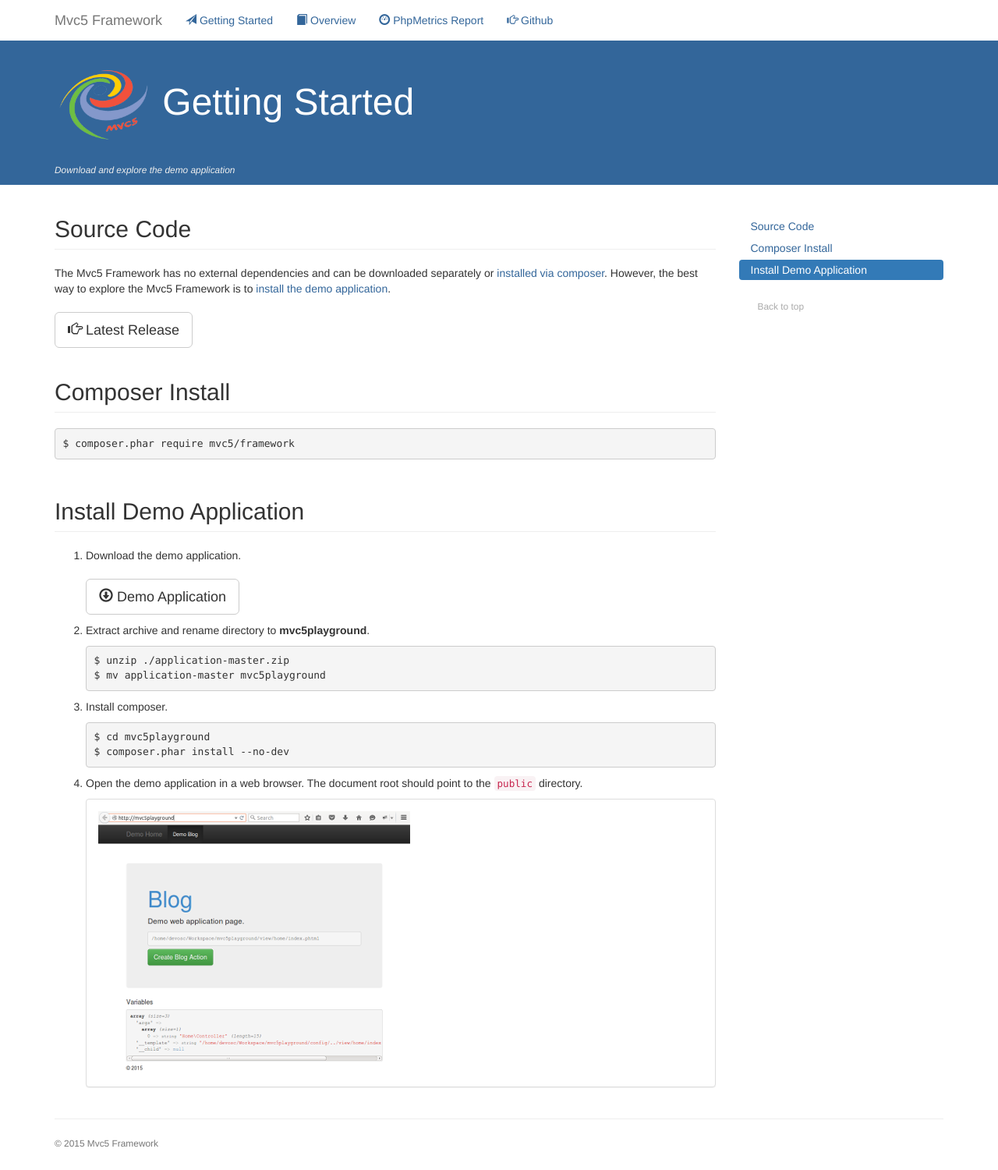
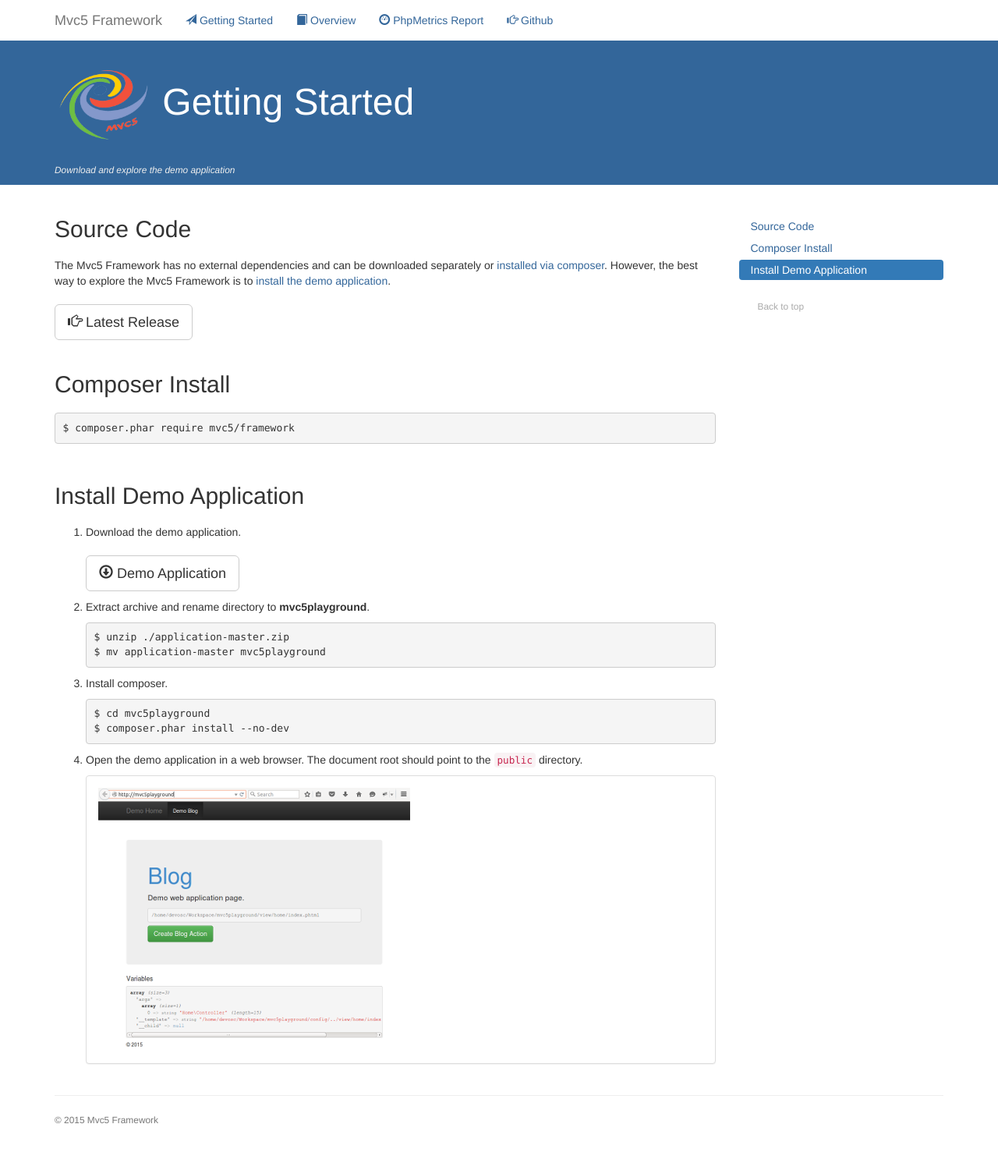
Before and after one commit to mvc5/mvc5.github.io, a Jekyll site: the page built from getting-started/index.md, in a window 1280 px wide. Shown: the whole page at 78% size. Built offline with Jekyll 4.4.1, drawn with Linux system fonts in a browser that asks for light colours; nearby versions of some CDN libraries; after the commit the page ends 1470 px from its top, so only the background shows below that.

Commit message:
remove bottom border from main h2

```diff
--- a/css/main.css
+++ b/css/main.css
@@ -111,8 +111,6 @@ a {
 }
 
 .main h2 {
-    border-bottom: 1px solid #eee;
-    padding-bottom: 9px;
     margin:40px 0 20px;
 }
 
```
